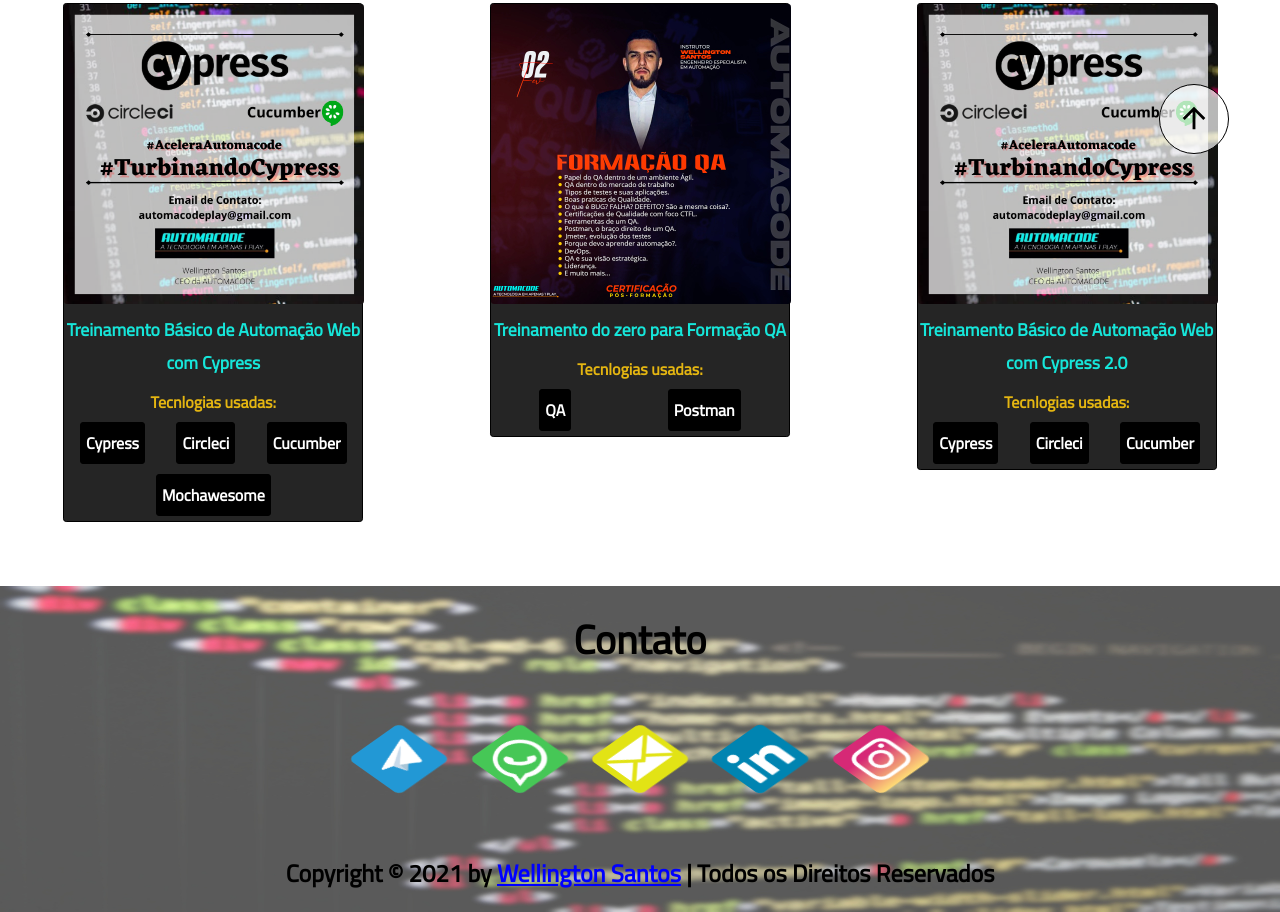
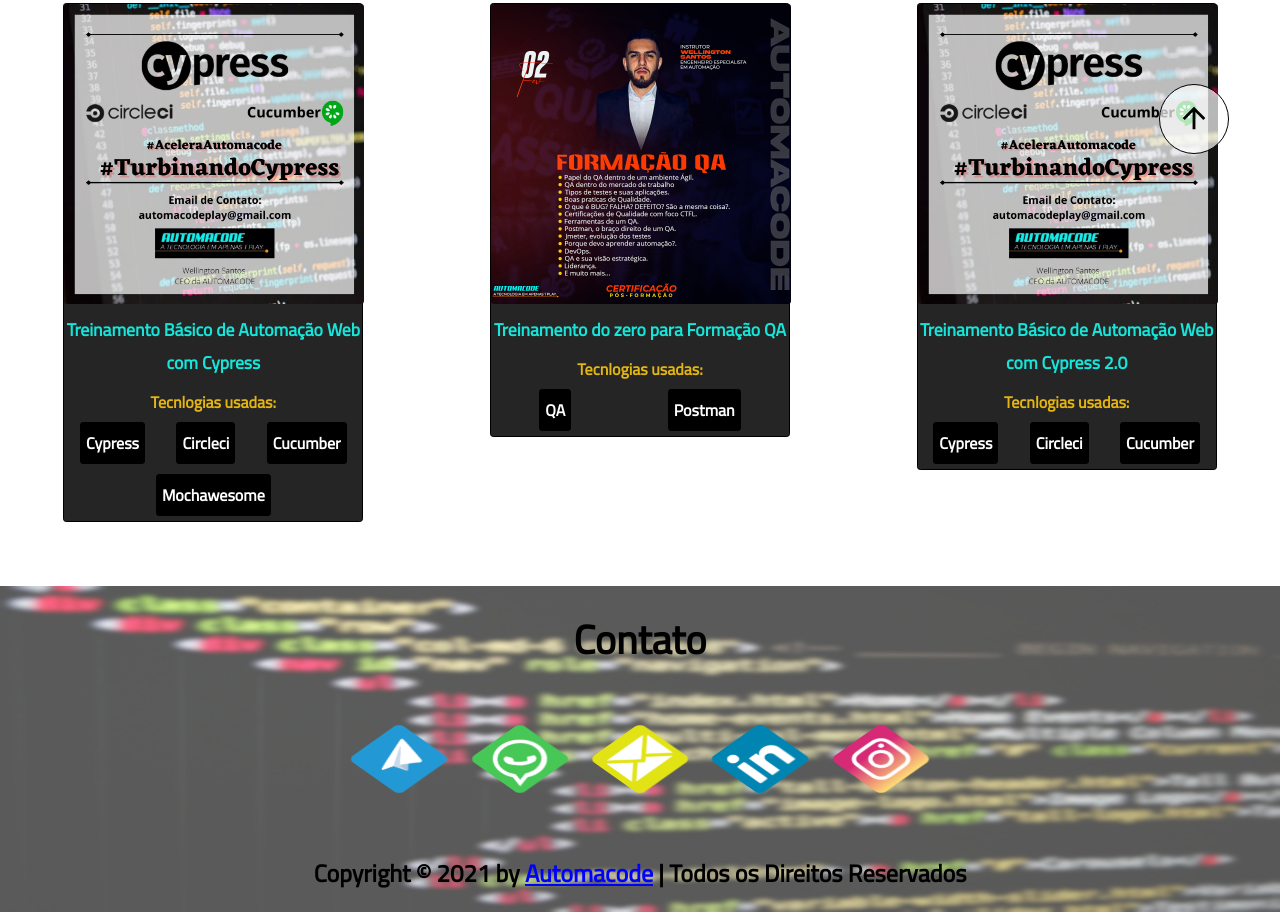
Before and after one commit to Allyson04/AleCursos, a plain HTML site: page index.html in a window 1280 px wide. Shown: the part 606-1518 px from the top of the page. Drawn offline with Linux system fonts and the light colour scheme.

Commit message:
feat: removing CEO's linkedin profile for Organization's page

```diff
--- a/index.html
+++ b/index.html
@@ -109,7 +109,7 @@
                 <a href="https://www.instagram.com/automacode/"><img src="assets/icons/instagramLogo.png" alt="Logo do Instagram"></a></a>
             </section>
 
-            <span>Copyright © 2021 by <a href="https://www.linkedin.com/in/wellington-s-86a030150/">Wellington Santos</a> | Todos os Direitos Reservados</span>
+            <span>Copyright © 2021 by <a href="https://br.linkedin.com/in/automacode-automacode-01ba89203">Automacode</a> | Todos os Direitos Reservados</span>
     </footer>
 
     <div id="goUp" onclick="Modals.goUp()">
```
